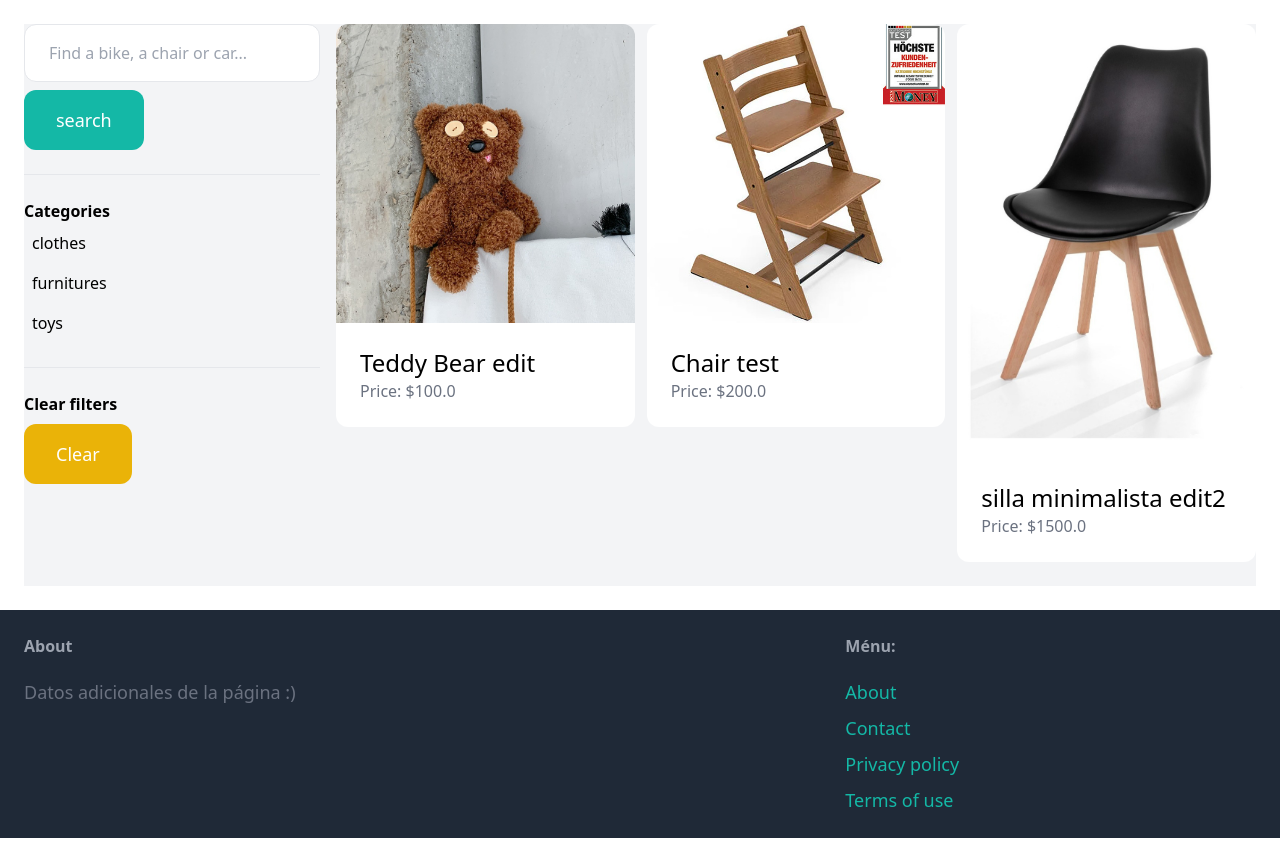
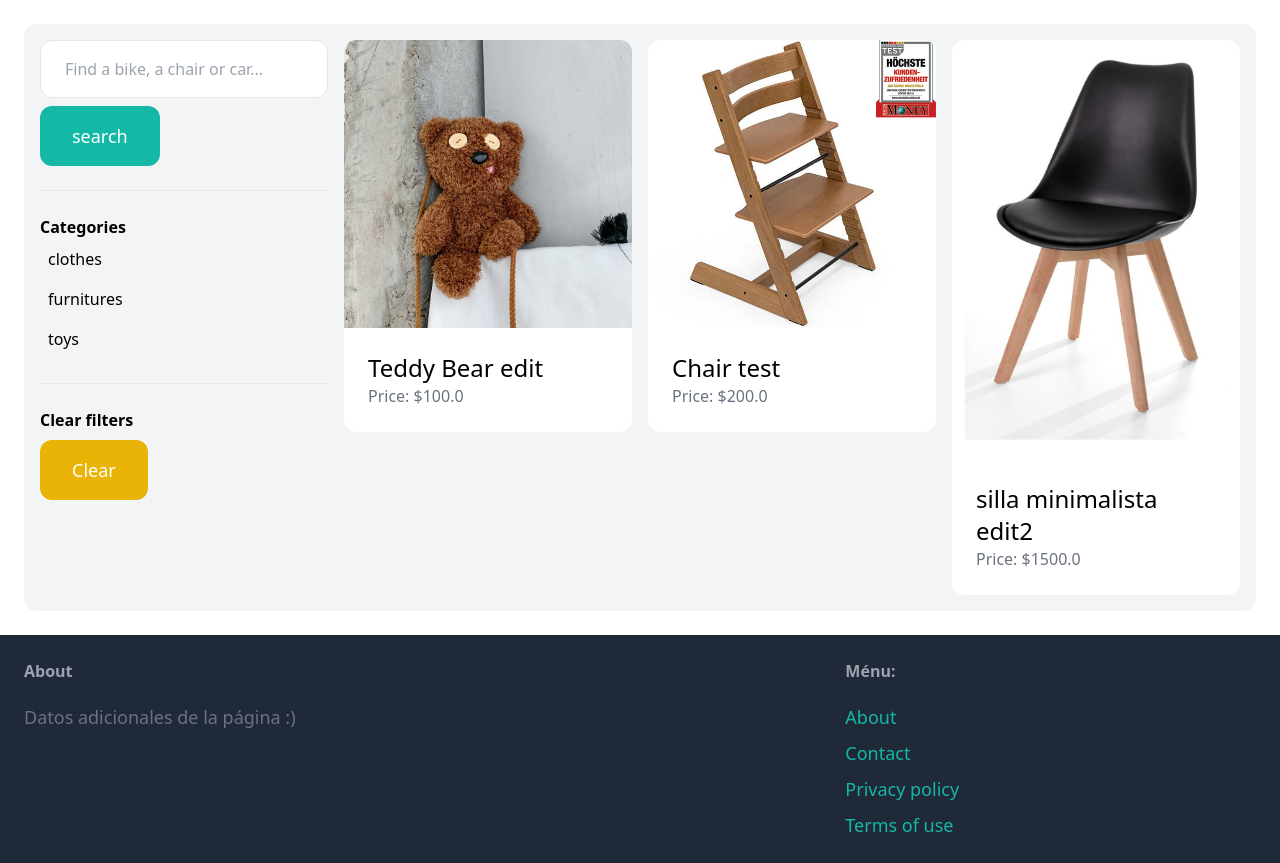
Before and after one commit to accesoriotoluca/puddle, a Django app: page /items/ in a window 1280 px wide. Shown: the part 77-940 px from the top of the page. Before the commit the page ends 915 px from the top, so only its background shows below. Run offline with Django 4.2, Linux system fonts and the light colour scheme; a user stored in the database is signed in; data comes from the database, SQL or seed files in the repository; both versions use the stored data as it was after the commit; some libraries are stand-ins or nearby versions.

Commit message:
pasé view, urls, forms, model, etc.

```diff
--- a/core/templates/core/contact.html
+++ b/core/templates/core/contact.html
@@ -1,5 +1,5 @@
 {% extends 'core/base.html' %}
 {% block title %} Contact {% endblock %}
 {% block content %}
-<h1>Contact page</h1>
+    <h1>Contact page</h1>
 {% endblock %}
--- a/core/templates/core/login.html
+++ b/core/templates/core/login.html
@@ -21,7 +21,7 @@
                     {{form.non_field_errors}}
                 </div>
             {% endif %}
-        <button class="py-4 px-8 text-lg bg-teal-500 hover:bg-teal-700 rounded-xl text-white">Submit</button>
+            <button class="py-4 px-8 text-lg bg-teal-500 hover:bg-teal-700 rounded-xl text-white">Submit</button>
         </form>
-        </div>
+    </div>
 {% endblock %}
--- a/core/urls.py
+++ b/core/urls.py
@@ -10,5 +10,9 @@ urlpatterns = [
     path('',index,name='index'),
     path('contact/', contact, name='contact'),
     path('singup/', singup, name='singup'),
-    path('login/', auth_views.LoginView.as_view(template_name='core/login.html',authentication_form=loginForm), name='login'),
+    path('login/', auth_views.LoginView.as_view(
+        template_name='core/login.html',
+        authentication_form=loginForm),
+        name='login'
+    ),
 ]
--- a/item/templates/item/items.html
+++ b/item/templates/item/items.html
@@ -1,7 +1,7 @@
 {% extends 'core/base.html' %}
 {% block title %} Items {% endblock %}
 {% block content %}
-    <div class="pb-6 grid grid-cols-4 gap-4 bg-gray-100">
+    <div class="grid grid-cols-4 gap-4 p-4 bg-gray-100 rounded-xl">
         <div class="col-span-1">
             <form method="get" action="{% url 'item:items' %}">
                 <input name="query" type="text" class="w-full py-4 px-6 border rounded-xl" type="text" value="{{query}}" placeholder="Find a bike, a chair or car...">
@@ -23,7 +23,7 @@
             </ul>
         </div>
         <div class="col-span-3">
-            <div class="grid grid-cols-3 gap-3">
+            <div class="grid grid-cols-3 gap-4">
                 {% for item in items %}
                     <div>
                         <a href="{% url 'item:detail' item.id %}">
```
Also changed, not shown: item/templates/item/detail.html (+32 -4 lines), item/templates/item/form.html (+7 -0 lines), dashboard/templates/dashboard/index.html (indentation only), db.sqlite3. Lines whose indentation alone changed are shown as unchanged.
